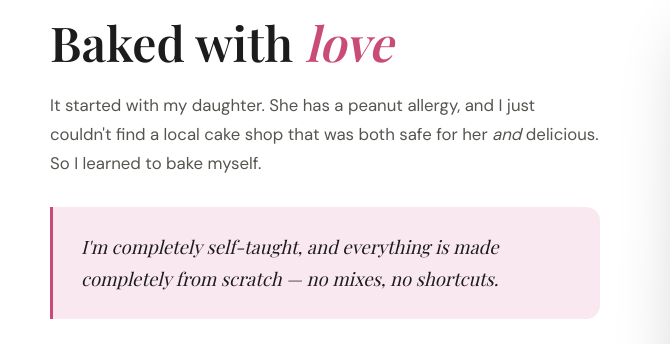
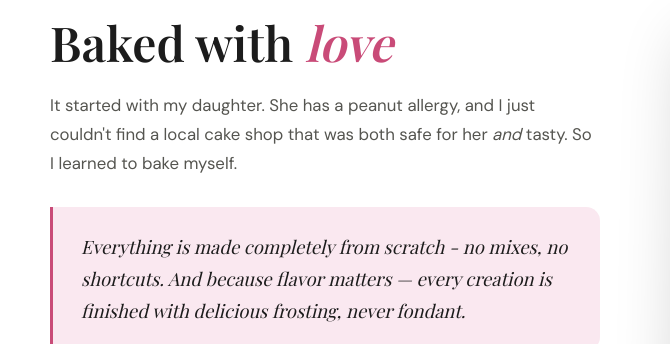
Before and after one commit to gersteins/cowabunga_bakes, a plain HTML site: page docs/story.html in a window 1280 px wide. Shown: the part 172-516 px from the top of the page, 0-670 px from the left. Drawn offline with nearby package versions, Linux system fonts and the light colour scheme; a web font is replaced by a local one.

```diff
--- a/docs/story.html
+++ b/docs/story.html
@@ -172,10 +172,10 @@
         <div class="story-text fade-in">
           <p class="section-label">My Story</p>
           <h1 class="section-title">Baked with <em>love</em></h1>
-          <p>It started with my daughter. She has a peanut allergy, and I just couldn't find a local cake shop that was both safe for her <em>and</em> delicious. So I learned to bake myself.</p>
+          <p>It started with my daughter. She has a peanut allergy, and I just couldn't find a local cake shop that was both safe for her <em>and</em> tasty. So I learned to bake myself.</p>
 
           <div class="story-highlight">
-            <p>I'm completely self-taught, and everything is made completely from scratch — no mixes, no shortcuts.</p>
+            <p>Everything is made completely from scratch - no mixes, no shortcuts. And because flavor matters — every creation is finished with delicious frosting, never fondant.</p>
           </div>
 
           <p>What I love most about this work is the collaboration. Every order starts with a conversation. I design every product custom to the request of my amazing clients — or their kids — and their <em>wonderful, fantastical ideas</em>.</p>
```
Also changed, not shown: docs/photos/2025-01-09_golf_course_sheet_cake.jpg, docs/photos/2026-03-14_art_palette_pull_apart.jpg, docs/photos/2026-03-14_dogman_and_petey_cupcakes.jpg.
